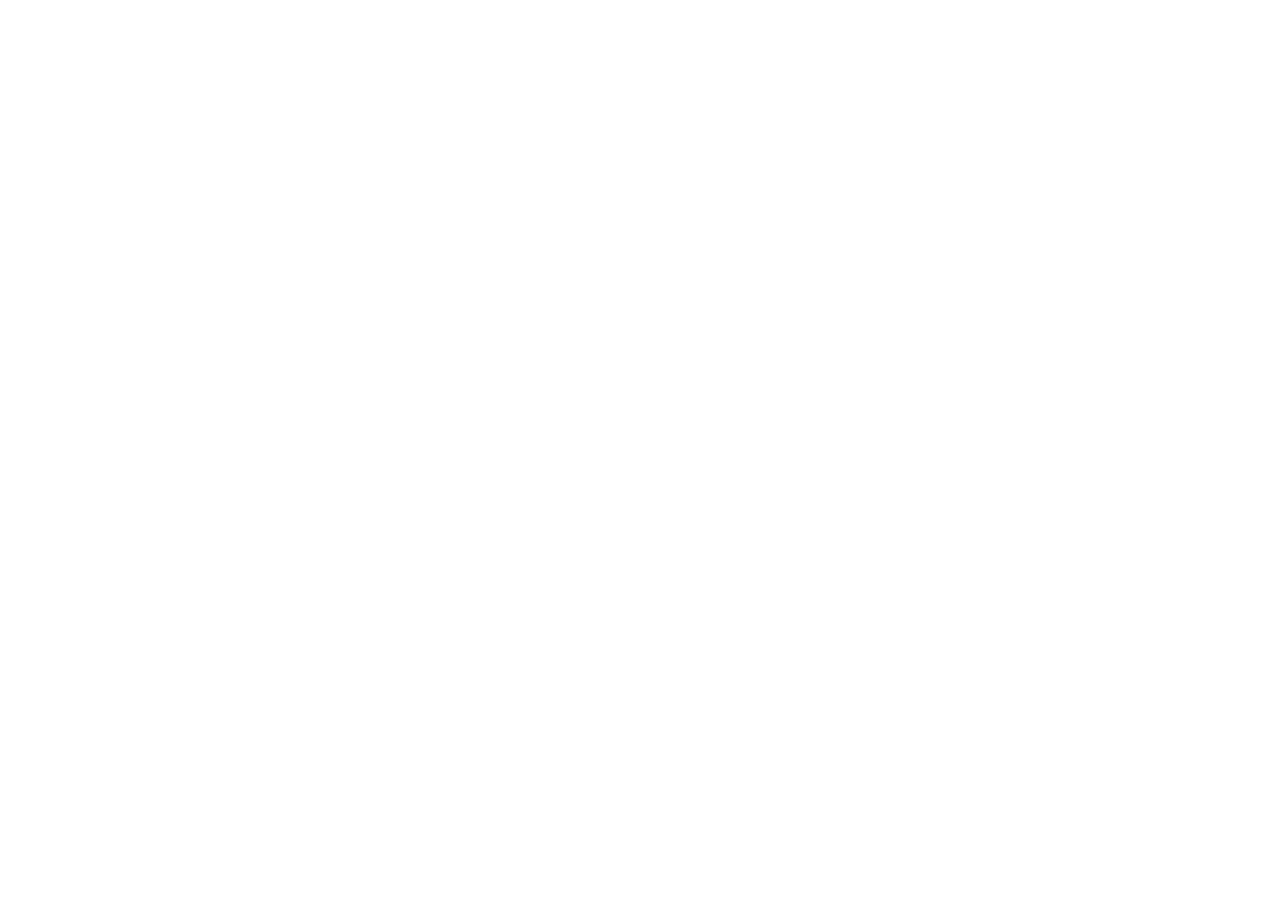
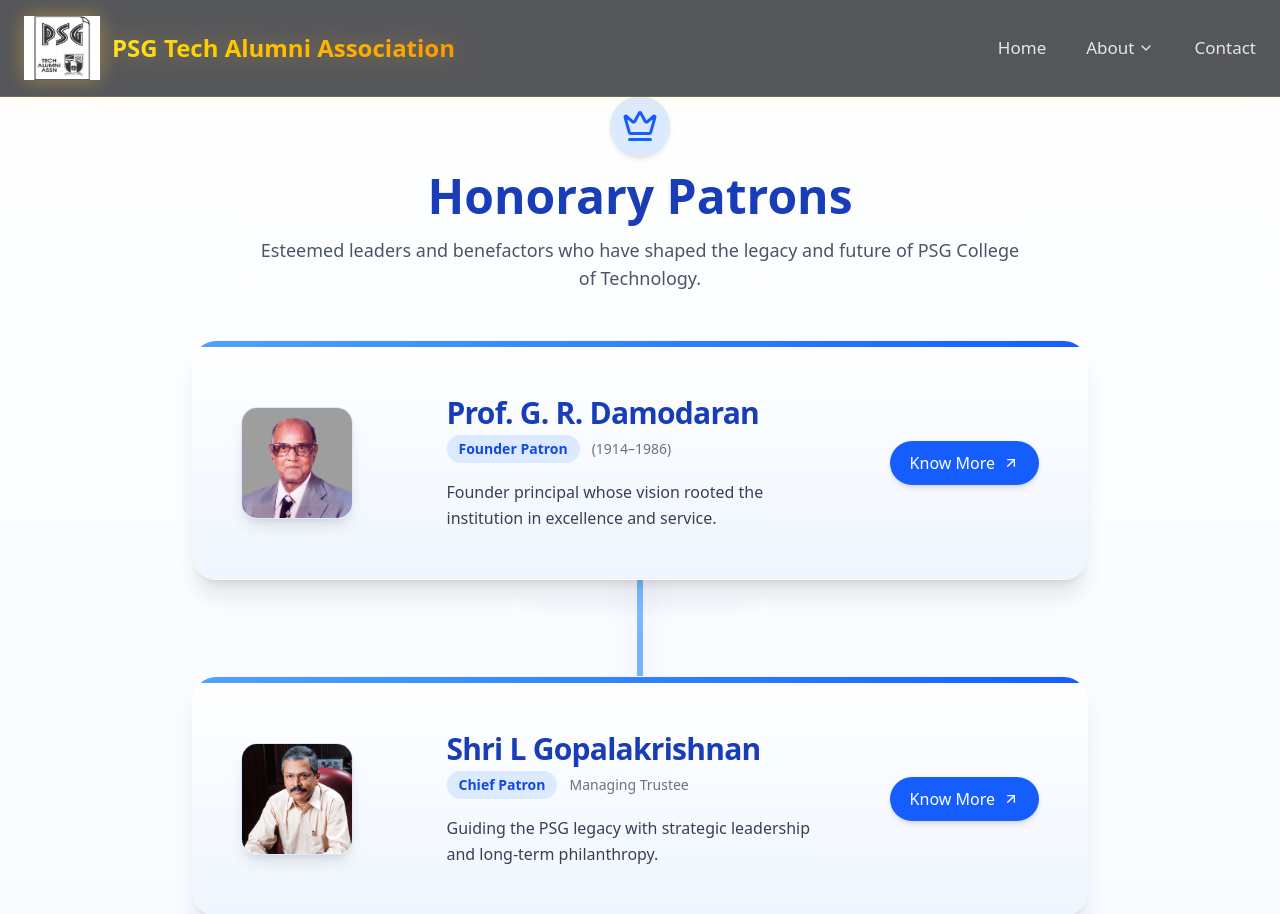
Before and after one commit to Vijay-Psgtech/Psg_Alumni_Foundation, a React (Vite) app: page /patrons in a window 1280 px wide. Before the commit this address had no page. Shown: the top 914 px of the page. Before the commit the page ends 800 px from the top, so only its background shows below. Built offline with nearby package versions, Linux system fonts and the light colour scheme.

Commit message:
Patrons pages & data has been added.

```diff
--- a/src/App.jsx
+++ b/src/App.jsx
@@ -5,6 +5,7 @@
 
 { /* Other pages */}
 import AboutPage from "./pages/AboutPage";
+import PatronsPage from "./pages/PatronsPage";
 
 function App() {
   return (
@@ -13,6 +14,7 @@
         <Route path="" element={<Layout />}>
           <Route path="/" element={<HomePage />} />
           <Route path="/about" element={<AboutPage />} />
+          <Route path="/patrons" element={<PatronsPage />} />
         </Route>
       </Routes>
     </BrowserRouter>
--- /dev/null
+++ b/src/content/data/PatronsData.jsx
@@ -0,0 +1,37 @@
+export const Patrons = [
+  {
+    name: "Prof. G. R. Damodaran",
+    role: "Founder Patron",
+    note: "(1914–1986)",
+    bio: "Founder principal whose vision rooted the institution in excellence and service.",
+    image: "src/assets/Images/2400ce49a3e248e589411861b3edbc9a.png",
+  },
+  {
+    name: "Shri L Gopalakrishnan",
+    role: "Chief Patron",
+    note: "Managing Trustee",
+    bio: "Guiding the PSG legacy with strategic leadership and long-term philanthropy.",
+    image: "src/assets/Images/403896fc0bc94379b9423d9548647246.png",
+  },
+  {
+    name: "Dr K Prakasan",
+    role: "Honorary Patron",
+    note: "Ph.D. '68",
+    bio: "A patron of research and student mentorship across decades of academic progress.",
+    image: "src/assets/Images/e03cfeb9399c48e68275cd0a42e02ea1.jpg",
+  },
+  {
+    name: "Dr. K. Venkataraman",
+    role: "Honorary Patron",
+    note: "",
+    bio: "A long-standing supporter of PSG's academic initiatives and outreach.",
+    image: "src/assets/Images/7b9ac6007dc34b258021c038b4cba463.png",
+  },
+  {
+    name: "Dr. A. Shanmugasundaram",
+    role: "Honorary Patron",
+    note: "BE '57",
+    bio: "Champion for alumni-student engagement and institutional service.",
+    image: "src/assets/Images/639db881ab7e484c97ec021f9944983a.png",
+  },
+];
--- /dev/null
+++ b/src/pages/PatronsPage.jsx
@@ -0,0 +1,159 @@
+// PatronsPage with Glow, Lift, Shine & Gradient Border Effects
+"use client";
+import React from "react";
+import { motion } from "framer-motion";
+import { Crown, ArrowUpRight } from "lucide-react";
+import { Patrons } from "../content/data/PatronsData";
+
+
+// ======================= CARD COMPONENT =======================
+function PatronCard({ patron, index }) {
+  return (
+    <motion.article
+      initial={{ opacity: 0, y: 24 }}
+      whileInView={{ opacity: 1, y: 0 }}
+      viewport={{ once: true }}
+      transition={{ duration: 0.7, delay: index * 0.06 }}
+      className="relative w-full max-w-4xl mx-auto group"
+    >
+      <div
+        className="relative rounded-3xl bg-white shadow-xl border border-transparent
+        overflow-hidden transition-all duration-500
+        group-hover:shadow-[0_0_35px_rgba(59,130,246,0.35)]
+        group-hover:-translate-y-2
+        bg-linear-to-b from-white to-blue-50
+        group-hover:border-blue-400/60"
+      >
+        {/* Floating Shine */}
+        <div
+          className="absolute inset-0 opacity-0 group-hover:opacity-100 transition duration-700 pointer-events-none"
+          style={{
+            background:
+              "linear-gradient(120deg, transparent 0%, rgba(255,255,255,0.55) 50%, transparent 100%)",
+            transform: "skewX(-20deg)",
+            animation: "shineMove 2s ease forwards",
+          }}
+        />
+
+        <div className="h-1.5 w-full bg-linear-to-r from-blue-400 to-blue-600" />
+
+        <div className="p-8 md:p-12 grid md:grid-cols-12 gap-6 items-center">
+          {/* IMAGE */}
+          <div className="md:col-span-3 flex justify-center md:justify-start">
+            <div className="relative">
+              <img
+                src={patron.image}
+                alt={patron.name}
+                className="w-24 h-24 md:w-28 md:h-28 rounded-2xl object-cover shadow-lg border border-blue-100
+                transition duration-500 group-hover:scale-110"
+              />
+
+              {/* Glow Around Image */}
+              <div
+                className="absolute inset-0 rounded-2xl opacity-0 group-hover:opacity-100
+                transition duration-500 blur-xl bg-blue-400/30"
+              ></div>
+            </div>
+          </div>
+
+          {/* TEXT */}
+          <div className="md:col-span-6">
+            <h3 className="text-2xl md:text-3xl font-semibold text-blue-800 tracking-tight">
+              {patron.name}
+            </h3>
+
+            <div className="mt-1 flex items-center gap-3">
+              <span className="inline-block px-3 py-1 rounded-full bg-blue-100 text-blue-700 text-sm font-semibold">
+                {patron.role}
+              </span>
+              {patron.note && <span className="text-sm text-gray-500">{patron.note}</span>}
+            </div>
+
+            <p className="mt-4 text-gray-700 leading-relaxed text-base">{patron.bio}</p>
+          </div>
+
+          {/* CTA */}
+          <div className="md:col-span-3 flex md:justify-end justify-center">
+            <button className="inline-flex items-center gap-2 rounded-full bg-blue-600 hover:bg-blue-700 text-white px-5 py-2.5 shadow-md transition">
+              Know More <ArrowUpRight size={16} />
+            </button>
+          </div>
+        </div>
+      </div>
+
+      {/* Shadow Below */}
+      <div className="mt-6 h-6 w-full flex justify-center">
+        <div className="w-56 h-1 rounded-full bg-blue-200/40 blur-sm" />
+      </div>
+    </motion.article>
+  );
+}
+
+// ======================= MAIN PAGE =======================
+export default function PatronsPage() {
+  return (
+    <main className="relative min-h-screen bg-linear-to-b from-white to-blue-50 text-gray-900">
+      {/* ambient soft halos */}
+      <div className="absolute inset-0 -z-10 pointer-events-none">
+        <div className="absolute left-0 top-10 w-96 h-96 rounded-full bg-blue-100/40 blur-3xl" />
+        <div className="absolute right-0 bottom-10 w-[520px] h-[520px] rounded-full bg-blue-50/30 blur-3xl" />
+      </div>
+
+      <section className="max-w-6xl mx-auto px-6 py-24">
+        <div className="max-w-3xl mx-auto text-center mb-12">
+          <motion.div
+            initial={{ opacity: 0, y: -10 }}
+            whileInView={{ opacity: 1, y: 0 }}
+            transition={{ duration: 0.6 }}
+          >
+            <div className="flex justify-center mb-4">
+              <div className="rounded-full p-3 bg-blue-100 shadow-md">
+                <Crown size={36} className="text-blue-600" />
+              </div>
+            </div>
+
+            <h1 className="text-4xl md:text-5xl font-extrabold text-blue-800">Honorary Patrons</h1>
+            <p className="mt-4 text-gray-600 text-base md:text-lg">
+              Esteemed leaders and benefactors who have shaped the legacy and future of PSG College of Technology.
+            </p>
+          </motion.div>
+        </div>
+
+        {/* Center Spine */}
+        <div className="relative">
+          <div className="absolute left-1/2 -translate-x-1/2 top-8 bottom-8 w-1.5 bg-linear-to-b from-blue-300 to-blue-600 rounded-full shadow-[0_6px_30px_rgba(37,99,235,0.18)]" />
+
+          <div className="space-y-12 relative z-10">
+            {Patrons.map((p, i) => (
+              <div key={p.name} className="relative px-2 md:px-0">
+                <div
+                  className="hidden md:block absolute left-1/2 -translate-x-1/2"
+                  style={{
+                    top: "1.8rem",
+                    width: "7rem",
+                    height: "1px",
+                    background:
+                      "linear-gradient(90deg, rgba(59,130,246,0.2), rgba(59,130,246,0))",
+                  }}
+                />
+                <PatronCard patron={p} index={i} />
+              </div>
+            ))}
+          </div>
+        </div>
+      </section>
+    </main>
+  );
+}
+
+/* Shine Animation */
+<style jsx>{`
+@keyframes shineMove {
+  0% {
+    transform: translateX(-150%) skewX(-20deg);
+  }
+  100% {
+    transform: translateX(150%) skewX(-20deg);
+  }
+}
+`}</style>
```
